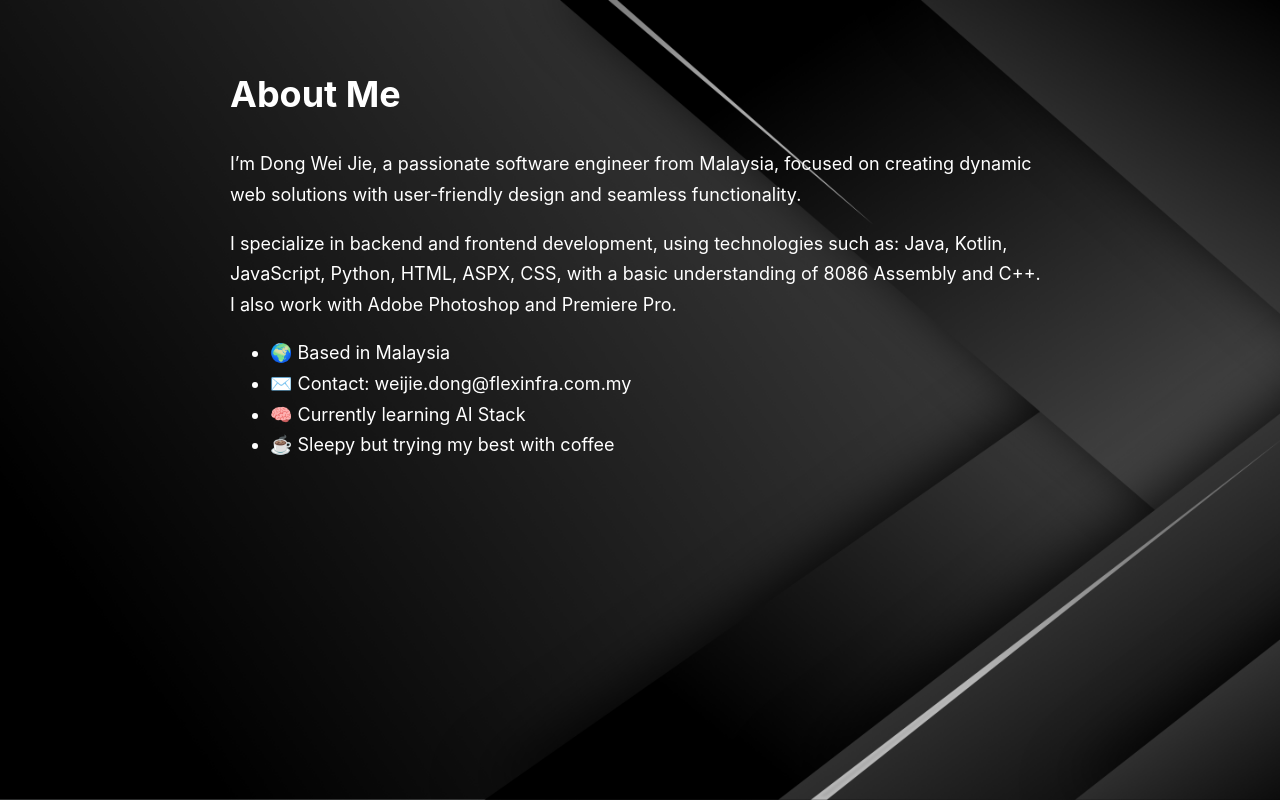
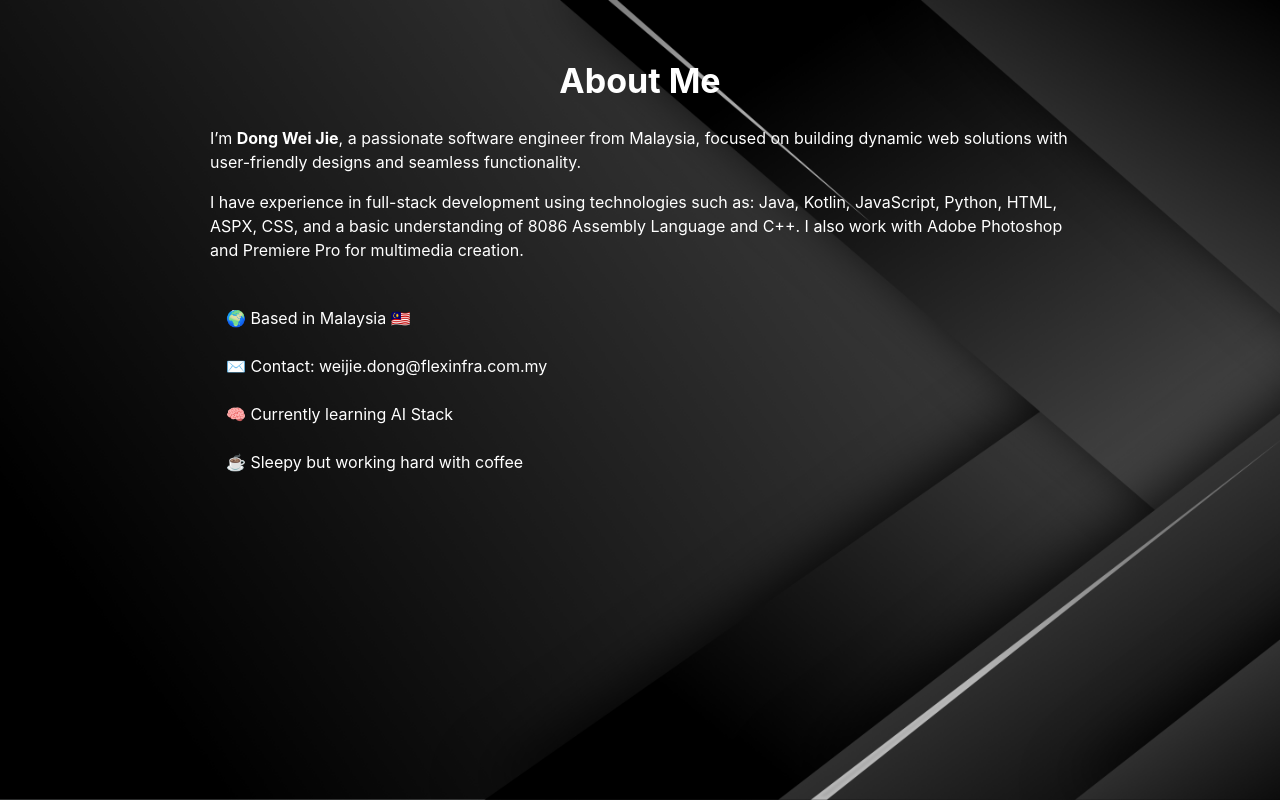
Before and after one commit to jackdong986/jack-portfolio, a React (Vite) app: page /about in a window 1280 px wide. Built offline with nearby package versions, Linux system fonts and the light colour scheme.

Commit message:
updated about us
updated about us to new tab in vercel

```diff
--- a/src/App.jsx
+++ b/src/App.jsx
@@ -12,7 +12,7 @@ export default function App() {
     <Box>
       <Navbar />
       <Hero />
-      <Skills/>
+      <Skills />
       <Projects />
       <Contact />
       <Footer />
--- a/src/components/About.jsx
+++ b/src/components/About.jsx
@@ -1,34 +1,47 @@
+import { Box, Typography, List, ListItem, ListItemText } from "@mui/material";
+
 export default function About() {
     return (
-        <div style={{
-            padding: "40px",
-            maxWidth: "900px",
-            margin: "auto",
-            lineHeight: "1.7",
-            fontSize: "18px"
-        }}>
-            <h1>About Me</h1>
+        <Box
+            id="about"
+            sx={{
+                padding: "60px 20px",
+                maxWidth: "900px",
+                margin: "auto",
+                lineHeight: 1.8,
+            }}
+        >
+            <Typography variant="h4" fontWeight={700} mb={3} textAlign="center">
+                About Me
+            </Typography>
 
-            <p>
-                I’m Dong Wei Jie, a passionate software engineer from Malaysia,
-                focused on creating dynamic web solutions with user-friendly design
+            <Typography variant="body1" mb={2}>
+                I’m <strong>Dong Wei Jie</strong>, a passionate software engineer from Malaysia,
+                focused on building dynamic web solutions with user-friendly designs
                 and seamless functionality.
-            </p>
+            </Typography>
 
-            <p>
-                I specialize in backend and frontend development, using technologies such as:
-                Java, Kotlin, JavaScript, Python, HTML, ASPX, CSS, with a basic understanding
-                of 8086 Assembly and C++. I also work with Adobe Photoshop and Premiere Pro.
-            </p>
+            <Typography variant="body1" mb={2}>
+                I have experience in full-stack development using technologies such as:
+                Java, Kotlin, JavaScript, Python, HTML, ASPX, CSS, and a basic understanding
+                of 8086 Assembly Language and C++. I also work with Adobe Photoshop and
+                Premiere Pro for multimedia creation.
+            </Typography>
 
-            <p>
-                <ul>
-                    <li>🌍 Based in Malaysia  </li>
-                    <li> ✉️ Contact: weijie.dong@flexinfra.com.my  </li>
-                    <li>🧠 Currently learning AI Stack  </li>
-                    <li>☕ Sleepy but trying my best with coffee</li>
-                </ul>
-            </p>
-        </div>
+            <List sx={{ mt: 3 }}>
+                <ListItem>
+                    <ListItemText primary="🌍 Based in Malaysia 🇲🇾" />
+                </ListItem>
+                <ListItem>
+                    <ListItemText primary="✉️ Contact: weijie.dong@flexinfra.com.my" />
+                </ListItem>
+                <ListItem>
+                    <ListItemText primary="🧠 Currently learning AI Stack" />
+                </ListItem>
+                <ListItem>
+                    <ListItemText primary="☕ Sleepy but working hard with coffee" />
+                </ListItem>
+            </List>
+        </Box>
     );
 }
```
